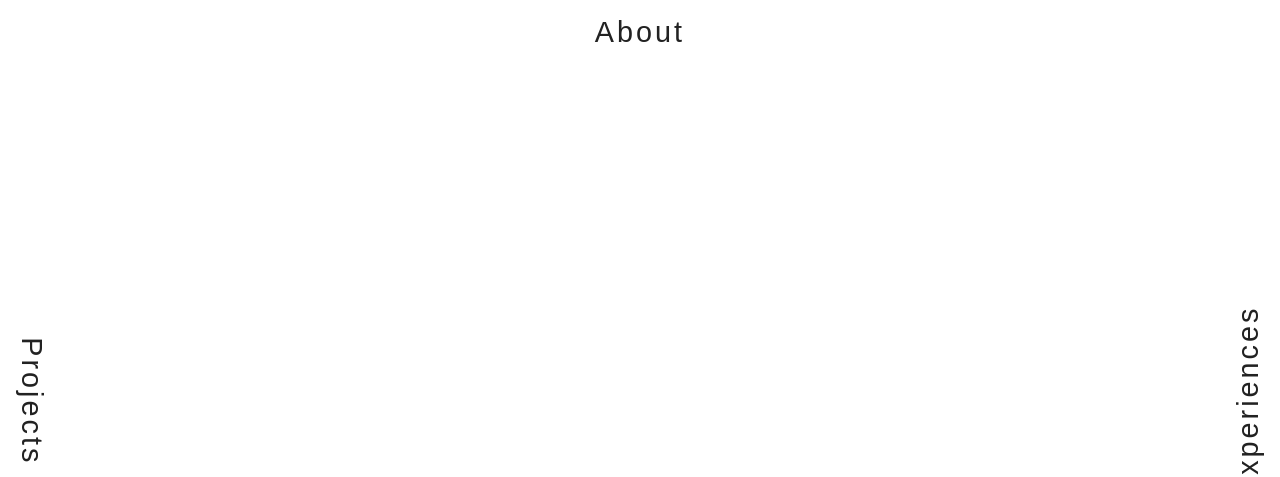
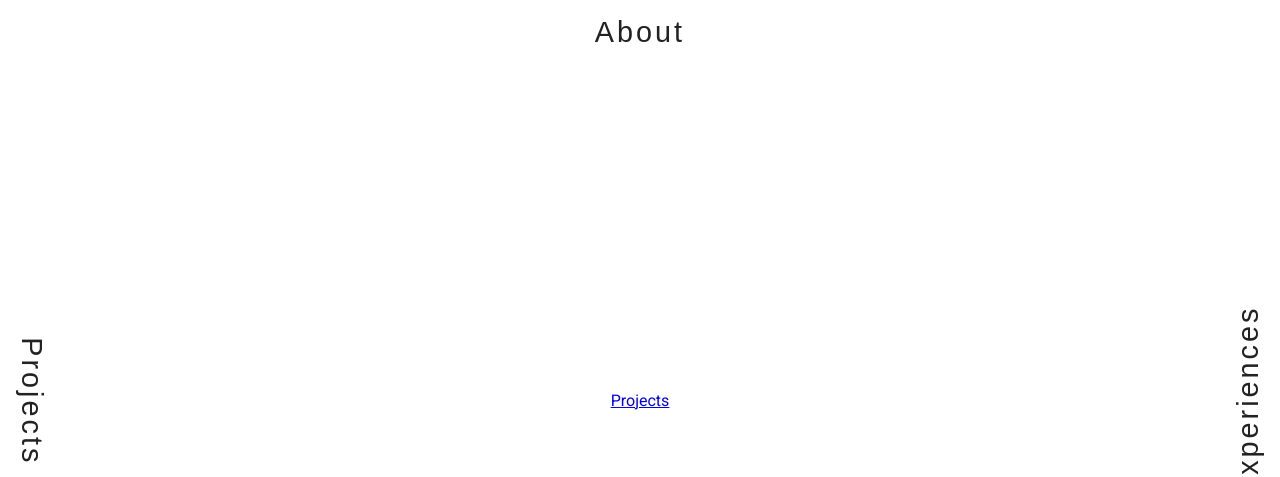
Before and after one commit to feMoraes0/portfolio, a React (Create React App) app: page / in a window 1280 px wide. Shown: the top 477 px of the page. Built offline with nearby package versions, Linux system fonts and the light colour scheme; a web font is replaced by a local one.

Commit message:
Fix menu zIndex and starts to use package version

```diff
--- a/package.json
+++ b/package.json
@@ -1,6 +1,6 @@
 {
   "name": "portfolio",
-  "version": "3.0.1",
+  "version": "3.0.2",
   "private": true,
   "dependencies": {
     "@testing-library/jest-dom": "^4.2.4",
--- a/src/components/menu/style.ts
+++ b/src/components/menu/style.ts
@@ -2,7 +2,8 @@ import styled from 'styled-components';
 
 const MenuContainer = styled.div`
   width: 100vw;
-  height: 100vh;
+  position: fixed;
+  z-index: 2;
 `;
 
 const ItemText = styled.a`
@@ -25,7 +26,7 @@ const TopItemMenu = styled(ItemText)`
 
 const BottomItemMenu = styled(ItemText)`
   width: 100vw;
-  bottom: 0;
+  top: 92.5vh;
   left: 0;
 `;
 
@@ -39,7 +40,7 @@ const LeftItemMenu = styled(ItemText)`
 const RightItemMenu = styled(ItemText)`
   width: 100vh;
   top: 0;
-  right: 0;
+  right: 0vw;
   transform: translate(46.1vh, 46.1vh) rotate(270deg);
 `;
 
--- a/src/index.css
+++ /dev/null
@@ -1,12 +0,0 @@
-* {
-  margin: 0;
-  padding: 0;
-  text-decoration: none;
-  box-sizing: border-box;
-  font-family: 'Saira Condensed', sans-serif;
-}
-
-body {
-  width: 100vw;
-  height: 100vh;
-}
--- a/src/index.tsx
+++ b/src/index.tsx
@@ -1,12 +1,14 @@
 import React from 'react';
 import ReactDOM from 'react-dom';
 import Menu from './components/menu';
+import Projects from './pages/projects';
 import { GlobalTheme } from './theme';
 
 ReactDOM.render(
   <React.StrictMode>
     <GlobalTheme />
     <Menu />
+    <Projects />
   </React.StrictMode>,
   document.getElementById('root')
 );
--- /dev/null
+++ b/src/pages/projects/index.tsx
@@ -0,0 +1,12 @@
+import React from 'react';
+import { ProjectsContainer } from './style';
+
+const Projects = () => {
+  return (
+    <ProjectsContainer>
+      <a href="/">Projects</a>
+    </ProjectsContainer>
+  );
+};
+
+export default Projects;
--- /dev/null
+++ b/src/pages/projects/style.ts
@@ -0,0 +1,10 @@
+import styled from 'styled-components';
+import { PageScaffoldContainer } from '../../style';
+
+const ProjectsContainer = styled(PageScaffoldContainer)`
+  display: flex;
+  align-items: center;
+  justify-content: center;
+`;
+
+export { ProjectsContainer };
--- /dev/null
+++ b/src/style.ts
@@ -0,0 +1,10 @@
+import styled from 'styled-components';
+
+const PageScaffoldContainer = styled.div`
+  width: 100vw;
+  height: 100vh;
+  position: fixed;
+  padding: 0px 10vw;
+`;
+
+export { PageScaffoldContainer };
```
